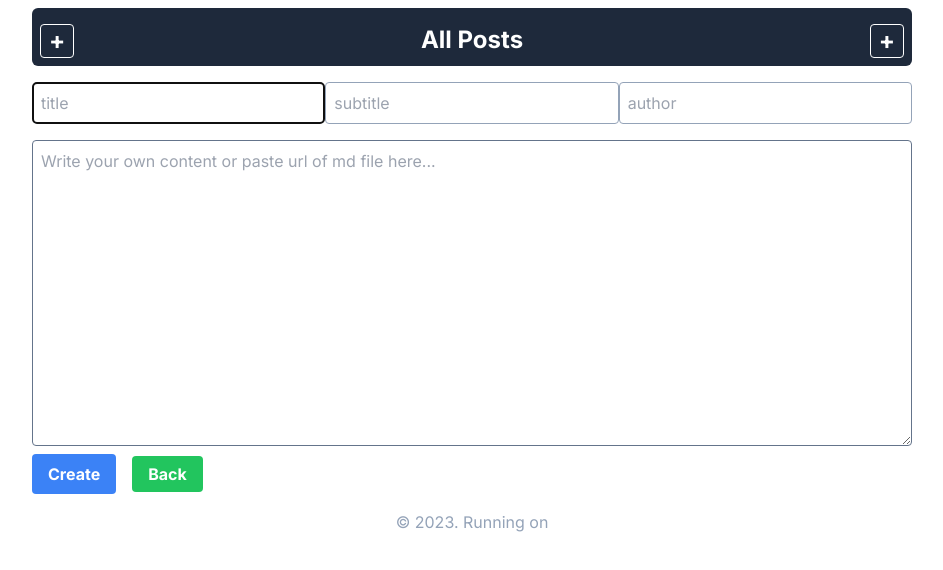
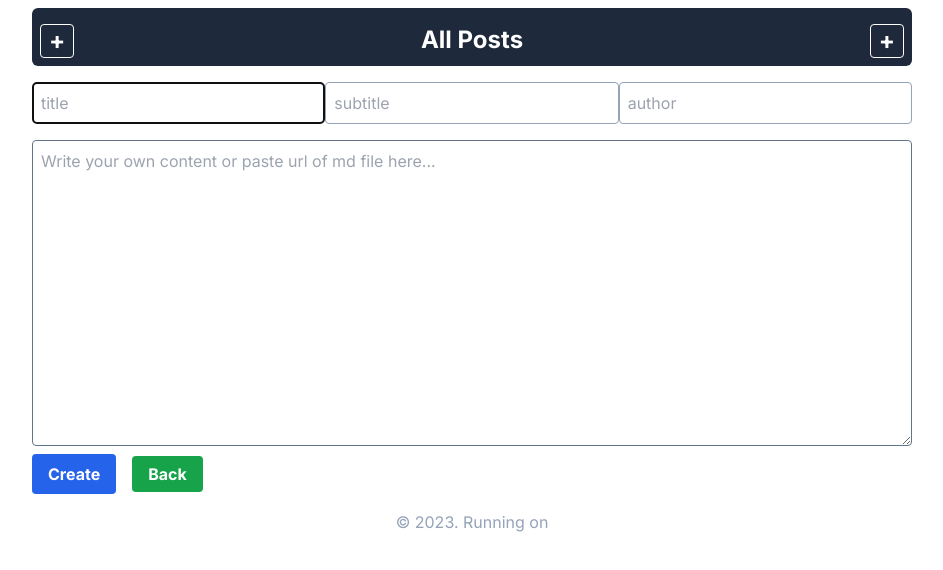
Before and after one commit to Albert0i/next-methinks, a Next.js app: page /posts/create in a window 1280 px wide. Shown: the top 570 px of the page, without its empty margins (168-1111 px from the left). Built offline with nearby package versions, Linux system fonts and the light colour scheme; no server answers.

Commit message:
add some visual effect

```diff
--- a/src/app/page.jsx
+++ b/src/app/page.jsx
@@ -8,7 +8,7 @@ export default function Home() {
       </Link>
 
        <div className='text-black hover:text-gray-600'>
-           <Link href='/posts' className='px-4 py-2 mx-auto text-white bg-blue-600 rounded hover:bg-blue-300'>view all posts</Link>
+           <Link href='/posts' className='px-4 py-2 mx-auto text-white bg-blue-600 rounded hover:bg-blue-400'>view all posts</Link>
        </div>
     </div>
     );
--- a/src/components/AddPost.jsx
+++ b/src/components/AddPost.jsx
@@ -12,9 +12,11 @@ const AddPost = (props) => {
     author: '',
     content: ''
   })
+  const [disabled, setDisabled] = useState('')
   const router = useRouter()
 
   const handleSubmit = (e) => {
+    setDisabled('disabled')
     e.preventDefault()
     addPost(post.title, post.subtitle, post.author, post.content)
     .then(res => {
@@ -27,6 +29,7 @@ const AddPost = (props) => {
       toast.error(e.message)
      })
   }
+
   return (
     <form onSubmit={ handleSubmit }>
       <div className='grid grid-flow-col justify-stretch'>
@@ -54,8 +57,9 @@ const AddPost = (props) => {
 
       <div className='flex flex-row justify-between mt-2'>
         <div>
-          <button className='px-4 py-2 mr-2 font-bold text-white bg-blue-500 rounded' type='submit'>Create</button>
-          <Link className='px-4 py-2 ml-2 font-bold text-white bg-green-500 rounded' href={'/posts'}>Back</Link>
+          <button className='px-4 py-2 mr-2 font-bold text-white bg-blue-600 hover:bg-blue-400 rounded disabled:bg-gray-400 disabled:cursor-not-allowed' type='submit' disabled={disabled}>Create</button>
+
+          <Link className='px-4 py-2 ml-2 font-bold text-white bg-green-600 hover:bg-green-400 rounded disabled:bg-gray-400 disabled:cursor-not-allowed' href={'/posts'} disabled={disabled}>Back</Link>
         </div>
       </div>
       <div>
@@ -66,3 +70,11 @@ const AddPost = (props) => {
 }
 
 export default AddPost
+/*
+  <Link className='px-4 py-2 ml-2 font-bold text-white bg-green-600 hover:bg-green-400 rounded disabled:bg-gray-400 disabled:cursor-not-allowed' href={'/posts'} disabled={disabled}>Back</Link>
+
+  <Link className={`px-4 py-2 ml-2 font-bold text-white rounded (${disabled}==='disabled'?'bg-gray-400 cursor-not-allowed':'bg-green-600 hover:bg-green-400')`} href={'/posts'} disabled={disabled}>Back</Link>
+
+  <Link className={ 'px-4 py-2 ml-2 font-bold text-white rounded bg-green-600 hover:bg-green-400' +
+                            disabled===''?'bg-green-600 hover:bg-green-400':'bg-gray-400 cursor-not-allowed' } href={'/posts'}>Back</Link>
+*/
--- a/src/components/EditPost.jsx
+++ b/src/components/EditPost.jsx
@@ -12,6 +12,7 @@ const EditPost = (props) => {
     author: '',
     content: ''
   })
+  const [disabled, setDisabled] = useState('')
   const router = useRouter()
 
   useEffect(()=>{
@@ -20,6 +21,7 @@ const EditPost = (props) => {
   }, [props.id])
 
   const handleSubmit = (e) => {
+    setDisabled('disabled')
     e.preventDefault()
     updatePostById(post._id, post.title, post.subtitle, post.author, post.content)
     .then(res => {
@@ -36,6 +38,7 @@ const EditPost = (props) => {
   const handleDelete = () => {
     if (confirm('Are you sure?'))
     {
+      setDisabled('disabled')
       deletePostById(props.id)
       .then(res => {
         //console.log(res)
@@ -48,6 +51,7 @@ const EditPost = (props) => {
        })
     }
   }
+
   return (
     <form onSubmit={ handleSubmit }>
       <div className='grid grid-flow-col justify-stretch'>
@@ -75,11 +79,13 @@ const EditPost = (props) => {
 
       <div className='flex flex-row justify-between mt-2'>
         <div>
-          <button type='submit' className='px-4 py-2 mr-2 font-bold text-white bg-blue-500 rounded'>Save</button>
-          <Link className='px-4 py-2 ml-2 font-bold text-white bg-green-500 rounded' href={`/posts/${props.id}?_rebaseimg=true`}>Back</Link>
+          <button type='submit' className='px-4 py-2 mr-2 font-bold text-white bg-blue-600 hover:bg-blue-400 rounded disabled:bg-gray-400 disabled:cursor-not-allowed' disabled={disabled}>Save</button>
+
+          <Link className='px-4 py-2 ml-2 font-bold text-white bg-green-600 hover:bg-green-400 rounded disabled:bg-gray-400 disabled:cursor-not-allowed' href={`/posts/${props.id}?_rebaseimg=true`} disabled={disabled}>Back</Link>
         </div>
+
         <div>
-          <button type='button' className='px-4 py-2 font-bold text-white bg-red-500 rounded' onClick={ handleDelete }>Delete</button>
+          <button type='button' className='px-4 py-2 font-bold text-white bg-red-600 hover:bg-red-400 rounded disabled:bg-gray-400 disabled:cursor-not-allowed' onClick={ handleDelete } disabled={disabled}>Delete</button>
         </div>
       </div>
       <div>
--- a/src/components/Filter.jsx
+++ b/src/components/Filter.jsx
@@ -6,12 +6,17 @@ import { isLogin } from '@/server-actions/authServerAction'
 
 const Filter = () => {
   const [filterValue, setFilterValue] = useState('')
+  const [disabled, setDisabled] = useState('disabled')
   const [showLogout, setShowLogout] = useState(false)
   const router = useRouter()
 
   useEffect(() => {
     isLogin().then(res => setShowLogout(res))
   })
+
+  useEffect(()=>{
+    setDisabled(filterValue==='')
+  }, [filterValue])
 
   const handleClick = () => {
     router.push(`/posts?_st=${filterValue}`)
@@ -20,8 +25,10 @@ const Filter = () => {
   return (
     <div className='flex flex-row justify-end px-2 mb-1'>
         <input className='w-1/4 px-1 border border-black rounded' placeholder='full text value' autoFocus type='text' value={filterValue} onChange={ e => setFilterValue(e.target.value)}></input>
-        <button className='px-1 ml-2 font-bold text-white bg-green-500 rounded' onClick={ handleClick }>Filter</button>
-        { showLogout ? <Link className='px-1 ml-2 font-bold text-white bg-orange-500 rounded' href='/posts/logout'>Logout</Link> : ''}
+
+        <button className='px-1 ml-2 font-bold text-white bg-green-600 hover:bg-green-400 disabled:bg-gray-400 disabled:cursor-not-allowed rounded' onClick={ handleClick } disabled={disabled}>Filter</button>
+
+        { showLogout ? <Link className='px-1 ml-2 font-bold text-white bg-orange-600 hover:bg-orange-400 rounded' href='/posts/logout'>Logout</Link> : ''}
     </div>
   )
 }
--- a/src/components/Header.jsx
+++ b/src/components/Header.jsx
@@ -7,15 +7,15 @@ const Header = () => {
       <div className="p-2 my-2 text-center rounded-md bg-slate-800 flex flex-row justify-between">
 
         <Link href='/posts/create'>
-          <div className="mt-2 text-2xl font-bold text-white border border-white rounded px-2">+</div>
+          <div className="hover:bg-slate-600 mt-2 text-2xl font-bold text-white border border-white rounded px-2">+</div>
         </Link>
 
         <Link href="/posts">
-          <div className="mt-2 text-2xl font-bold text-white">All Posts</div>
+          <div className="hover:bg-slate-600 mt-2 text-2xl font-bold text-white">All Posts</div>
         </Link>
 
         <Link href='/posts/create'>
-          <div className="mt-2 text-2xl font-bold text-white border border-white rounded px-2">+</div>
+          <div className="hover:bg-slate-600 mt-2 text-2xl font-bold text-white border border-white rounded px-2">+</div>
         </Link>
 
       </div>
--- a/src/components/Login.jsx
+++ b/src/components/Login.jsx
@@ -42,7 +42,7 @@ const Login = () => {
                     value={password} onChange={e => setPassword(e.target.value) } />
             </div>
             <div className='m-4'>
-                <button className='px-4 py-2 mr-2 font-bold text-white bg-blue-500 rounded' onClick={handleClick}>Login</button>
+                <button className='px-4 py-2 mr-2 font-bold text-white bg-blue-600 hover:bg-blue-400 rounded' onClick={handleClick}>Login</button>
             </div>
             <div>
                 <Toaster position="bottom-center" reverseOrder={true} />
--- a/src/components/Logout.jsx
+++ b/src/components/Logout.jsx
@@ -32,7 +32,7 @@ const Logout = () => {
                 <h1 className='text-2xl font-bold'>Are you sure to logout?</h1>
             </div>
             <div className='m-4'>
-                <button className='px-4 py-2 mr-2 font-bold text-white bg-blue-500 rounded' onClick={handleClick}>Proceed</button>
+                <button className='px-4 py-2 mr-2 font-bold text-white bg-blue-600 hover:bg-blue-400 rounded' onClick={handleClick}>Proceed</button>
             </div>
             <div>
                 <Toaster position="bottom-center" reverseOrder={true} />
--- a/src/components/PostDetail.jsx
+++ b/src/components/PostDetail.jsx
@@ -43,7 +43,7 @@ const PostDetail = async (props) => {
       </article>
 
       <div className='mt-2'>
-        <Link className='px-4 py-2 font-bold text-white bg-blue-500 rounded text-bold' href={`/posts/${props.id}/edit`}>Edit</Link>
+        <Link className='px-4 py-2 font-bold text-white bg-blue-600 hover:bg-blue-400 rounded text-bold' href={`/posts/${props.id}/edit`}>Edit</Link>
       </div>
     </div>
   )
--- a/src/components/PostPreview.jsx
+++ b/src/components/PostPreview.jsx
@@ -5,7 +5,7 @@ const PostPreview = (props) => {
     <div
       className="p-4 bg-white border rounded-md shadow-sm border-slate-300">
       <Link href={`/posts/${props._id}?_rebaseimg=true`}>
-        <h2 className="m2-4 text-violet-900 hover:underline">{props.title}</h2>
+        <h2 className="m2-4 text-violet-900 hover:font-bold">{props.title}</h2>
       </Link>
       { props.subtitle!==''? (
         <p className="text-slate-900">－{props.subtitle}</p>
```
Also changed, not shown: 1 other file (tests, documents, lock files or other folders).
